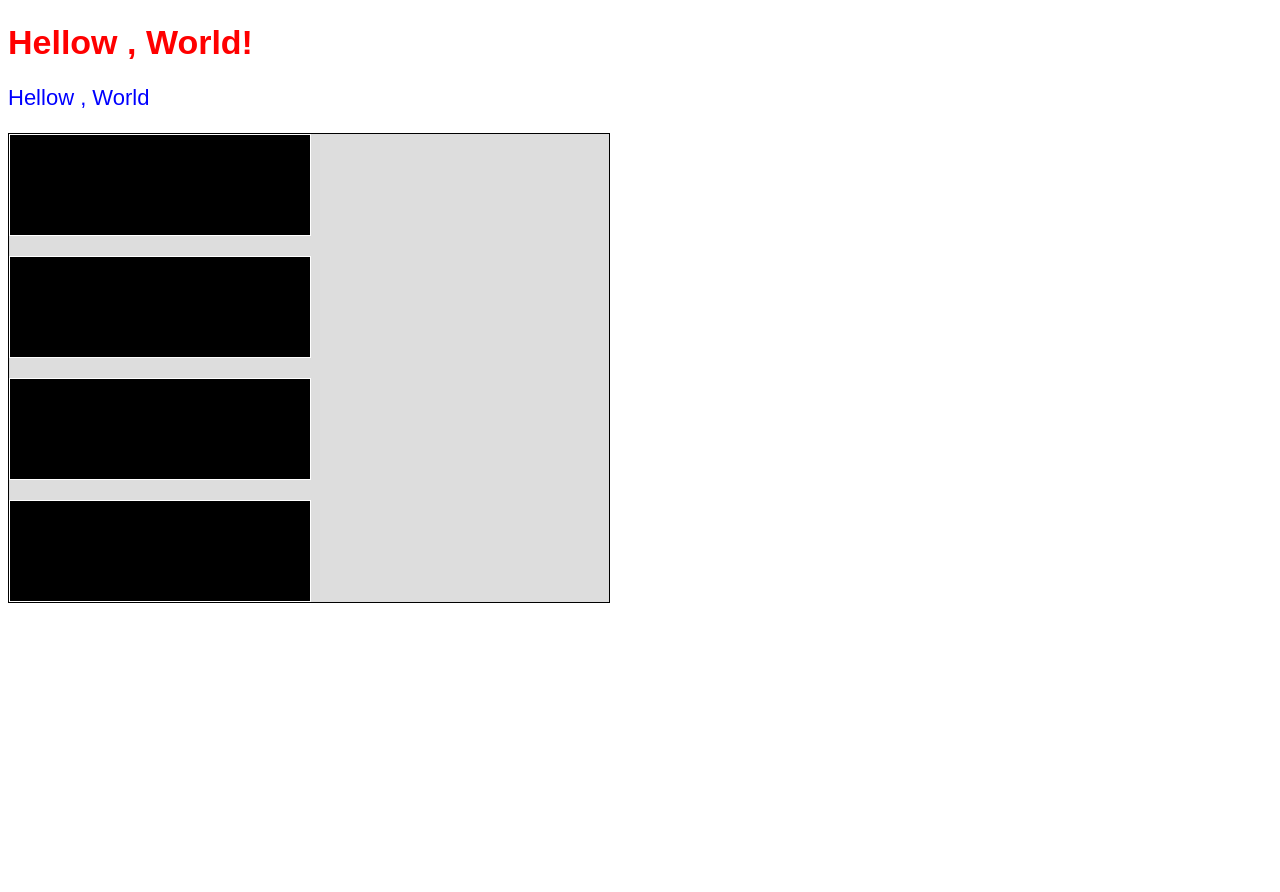
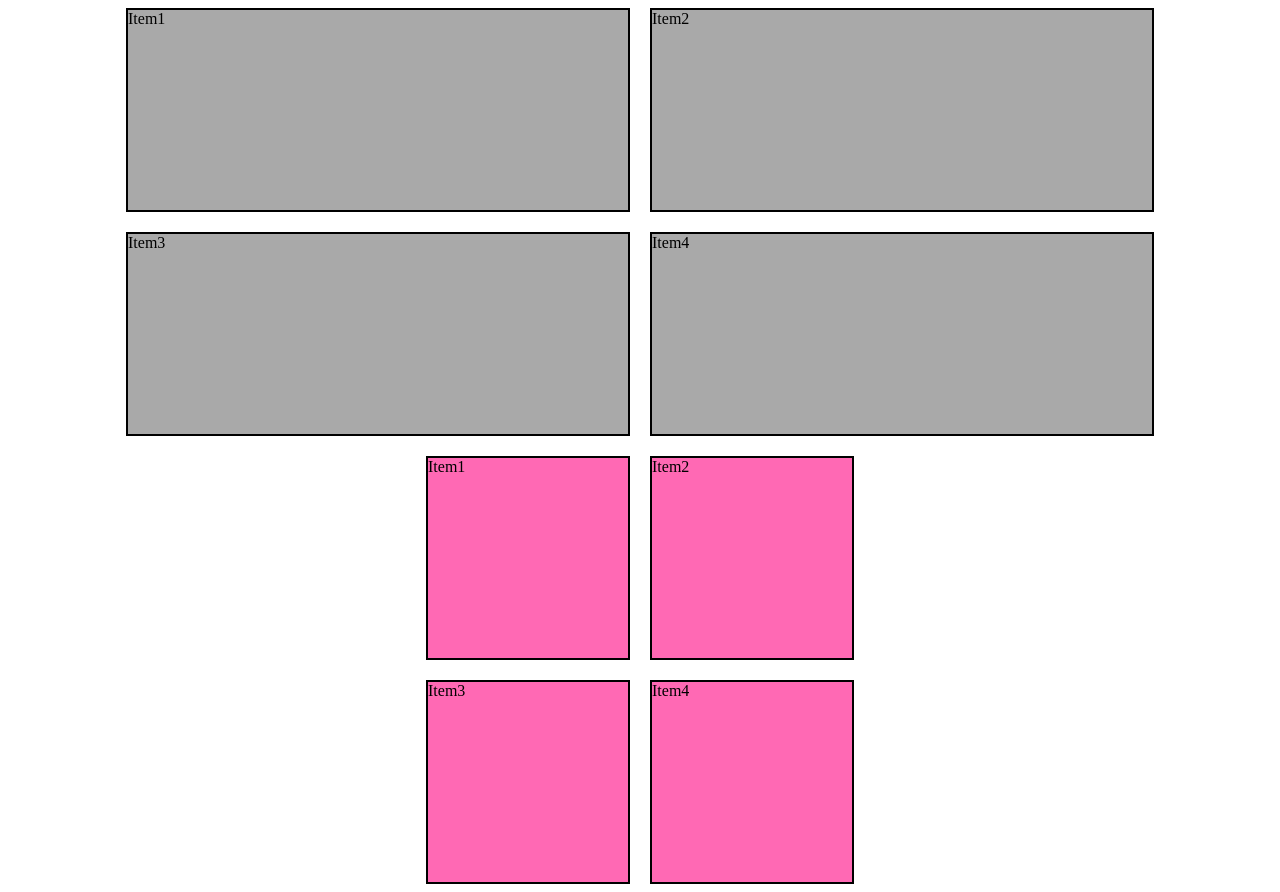
Before and after one commit to JoaoPedroSarmento/JoaoPedroSarmento.github.io, a PHP site: page /Sass/index.html in a window 1280 px wide. Before the commit the page ends 603 px from the top, so only its background shows below. Run offline with PHP 8.4, Linux system fonts and the light colour scheme; style sheets or scripts are compiled from the project's sources.

Commit message:
Add files via upload

```diff
--- /dev/null
+++ b/Sass/colors/colors.css
@@ -0,0 +1 @@
+/*# sourceMappingURL=colors.css.map */
--- /dev/null
+++ b/Sass/colors/colors.scss
@@ -0,0 +1,88 @@
+// Preto
+
+$color-black : 	#000000;
+
+// Cinza
+$color-gray : 	#808080;
+$color-dark-gray : #A9A9A9;
+$color-light-grey : #D3D3D3;
+
+// Azul
+
+$color-slate-blue : #6A5ACD;
+$color-dark-slate-blue : 	#483D8B;
+$color-navy : #000080;
+$color-dark-blue : 	#00008B;
+$color-blue : #0000FF;
+$color-deep-sky-blue : #00BFFF;
+$color-sky-blue : #87CEEB;
+$color-steel-blue : 	#4682B4;
+
+// Ciano
+
+$color-aqua : 	#00FFFF;
+$color-light-sea-green : 	#20B2AA;
+$color-dark-ciano : 	#008B8B;
+$color-teal : #008080;
+$color-aqua-marine : 	#7FFFD4;
+$color-cadet-blue : 	#5F9EA0;
+
+// Verde
+
+$color-dark-slate-green : 	#2F4F4F;
+$color-spring-green : 	#00FF7F;
+$color-light-green : 	#90EE90;
+$color-dark-sea-green : 	#8FBC8F;
+
+//Marrom
+
+$color-peru : 	#CD853F;
+$color-golden-rod : #DAA520;
+$color-chocolate : #D2691E;
+
+//Roxo
+
+$color-medium-slate-blue : #7B68EE;
+$color-blue-violet : #8A2BE2;
+$color-indigo : 	#4B0082;
+$color-dark-violet : #9400D3;
+$color-purple : #A020F0;
+$color-violet : #EE82EE;
+
+// Rosa
+
+$color-hot-pink : #FF69B4;
+$color-crimson : #DC143C;
+$color-deep-pink : 	#FF1493;
+
+// Vermelho
+
+$color-maroon : #800000;
+$color-dark-red : 	#8B0000;
+$color-red : 	#FF0000;
+$color-coral : 	#FF7F50;
+$color-tomato : #FF6347;
+
+// Laranja
+
+$color-orange-red : #FF4500;
+$color-dark-orange : 	#FF8C00;
+$color-orange : 	#FFA500;
+
+//Amarelo
+
+$color-gold : #FFD700;
+$color-yellow : 	#FFFF00;
+$color-khaki : 	#F0E68C;
+
+// Pastel-light colors
+
+
+$color-white : #fff;
+$color-snow : 	#FFFAFA;
+$color-beige : 	#F5F5DC;
+$color-bisque : 	#FFE4C4;
+$color-pale-golden-rod : 	#EEE8AA;
+$color-thistle  : 	#D8BFD8;
+$color-light-cian : 	#E0FFFF;
+$color-powder-blue : 	#B0E0E6;
--- /dev/null
+++ b/Sass/estilos-sass/style.css
@@ -0,0 +1,40 @@
+.boxes {
+  display: flex;
+  gap: 20px;
+  flex-wrap: wrap;
+  justify-content: center;
+}
+.boxes .box {
+  background-color: #A9A9A9;
+  width: 500px;
+  height: 200px;
+  border: 2px solid #000000;
+}
+
+.boxes-02 {
+  margin: 20px 0px 0px 0px;
+  display: grid;
+  grid-template-areas: "item1 item2" "item3 item4 ";
+  gap: 20px;
+  justify-content: center;
+}
+.boxes-02 .box-02 {
+  width: 200px;
+  height: 200px;
+  border: 2px solid #000000;
+  background-color: #FF69B4;
+}
+.boxes-02 .item1 {
+  grid-area: item1;
+}
+.boxes-02 .item2 {
+  grid-area: item2;
+}
+.boxes-02 .item3 {
+  grid-area: item3;
+}
+.boxes-02 .item4 {
+  grid-area: item4;
+}
+
+/*# sourceMappingURL=style.css.map */
--- a/Sass/index.html
+++ b/Sass/index.html
@@ -1,23 +1,40 @@
 <!DOCTYPE html>
-<html lang="en">
+<html lang="pt-br">
 <head>
     <meta charset="UTF-8">
     <meta http-equiv="X-UA-Compatible" content="IE=edge">
     <meta name="viewport" content="width=device-width, initial-scale=1.0">
-    <title>treinando Sass</title>
-    <link rel="stylesheet" href="/estilos-sass/style.css">
+    <title>Treinando Sass</title>
+    <link rel="stylesheet" href="./estilos-sass/style.css">
 </head>
 <body>
-
-    <div class="text">
-    <h1>Hellow , World!</h1>
-    <p>Hellow , World </p>
-</div>
-<div class="boxes">
-    <div class="box"></div>
-    <div class="box"></div>
-    <div class="box"></div>
-    <div class="box"></div>
-</div>
+   <div class="boxes">
+    <div class="box">
+        Item1
+    </div>
+    <div class="box">
+        Item2
+    </div>
+    <div class="box">
+        Item3
+    </div>
+    <div class="box">
+        Item4
+    </div>
+   </div>
+   <div class="boxes-02">
+    <div class="box-02 item1">
+        Item1
+    </div>
+    <div class="box-02 item2">
+        Item2
+    </div>
+    <div class="box-02 item3">
+        Item3
+    </div>
+    <div class="box-02 item4">
+        Item4
+    </div>
+   </div>
 </body>
 </html>
--- a/Sass/style.scss
+++ b/Sass/style.scss
@@ -1,42 +1,48 @@
+@import "./colors/colors.scss";
 
-@mixin text-style ($color , $font-size , $font-family) {
-    color: $color;
-    font-size: $font-size;
-    font-family: $font-family ;
-}
-@mixin boxes-flex ($display , $flex-wrap,$width , $height,$bg-color,$border) {
-    display: $display;
-    flex-wrap: $flex-wrap;
-    width: $width;
-    min-height: $height;
-    background-color: $bg-color;
-    border: $border;
+.boxes
+{
+    display: flex;
     gap: 20px;
+    flex-wrap: wrap;
+    justify-content: center;
 
-}
-@mixin box (){
- width: 300px;
- height: 100px;
- background-color: black;
- border: 1px solid white;
-
-}
-.text
-{
-    h1
-    {
-        @include text-style(red, 34px,Arial)
-    }
-    p
-    {
-      @include text-style(blue, 22px, sans-serif)
+    .box{
+        background-color:$color-dark-gray;
+        width: 500px;
+        height: 200px;
+        border: 2px solid $color-black;
     }
 }
-.boxes
+
+.boxes-02
 {
-   @include boxes-flex(flex,wrap,600px,400px,#ddd, 1px solid black) ;
-   .box
-   {
-   @include box()
-   }
+    margin: 20px 0px 0px 0px;
+    display: grid;
+    grid-template-areas: "item1 item2"
+    "item3 item4 ";
+    gap: 20px;
+    justify-content: center;
+    .box-02{
+       width: 200px;
+       height: 200px;
+       border: 2px solid $color-black;
+       background-color: $color-hot-pink;
+    }
+    .item1
+    {
+        grid-area: item1;
+    }
+    .item2
+    {
+        grid-area:item2;
+    }
+    .item3
+    {
+        grid-area: item3;
+    }
+    .item4
+    {
+        grid-area: item4;
+    }
 }
```
Also changed, not shown: 2 other files.
